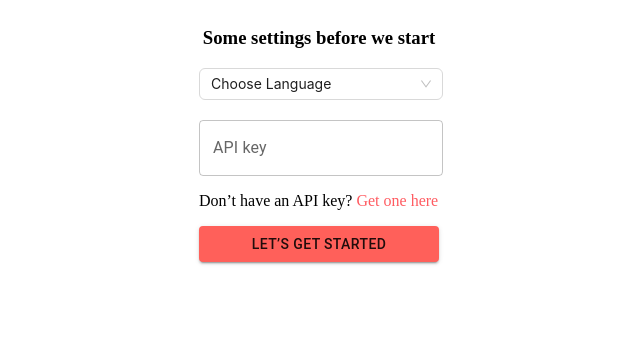
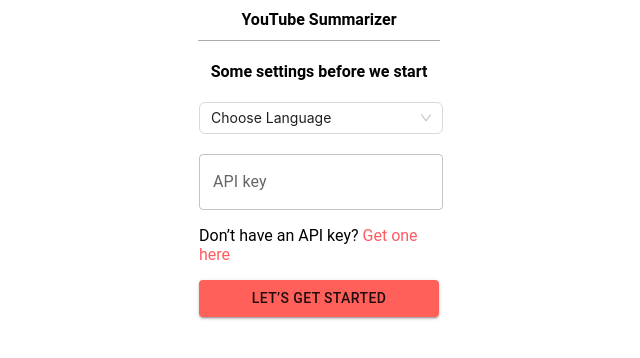
Before and after one commit to leo4512/youtube_summarizer_react, a React (Create React App) app: page /#/ in a window 1280 px wide. Shown: the top 358 px of the page, without its empty margins (321-961 px from the left). Built offline with nearby package versions, Linux system fonts and the light colour scheme; the HTML template or start-up script is replaced by a standard one.

Commit message:
styled: header

```diff
--- a/src/App.tsx
+++ b/src/App.tsx
@@ -1,14 +1,19 @@
 import { HashRouter, Route, Routes } from "react-router-dom";
 import { WelcomePage, SettingPage } from "./pages";
+import GlobalStyle from "./styles/GlobalStyle";
 
 function App() {
   return (
+    <div>
+      {" "}
+      <GlobalStyle />
       <HashRouter basename="/">
         <Routes>
           <Route path="/" element={<WelcomePage />} />
           <Route path="/setting" element={<SettingPage />} />
         </Routes>
       </HashRouter>
+    </div>
   );
 }
 
--- a/src/components/Heading.tsx
+++ b/src/components/Heading.tsx
@@ -1,11 +1,25 @@
-import React from "react";
+import styled from "styled-components";
+
+const Line = styled.div`
+  border-top: 0.1px solid #adacac;
+  width: 80%;
+  height: 0;
+`;
+
+const HeadingWrap = styled.div`
+  width: 100%;
+  display: flex;
+  flex-direction: column;
+  align-items: center;
+`;
 
 const Heading = () => {
-    return (
-        <div>
-            <h1>YouTube Summarizer</h1>
-        </div>
-    );
+  return (
+    <HeadingWrap>
+      <h1>YouTube Summarizer</h1>
+      <Line />
+    </HeadingWrap>
+  );
 };
 
 export { Heading };
--- a/src/pages/welcomePage.tsx
+++ b/src/pages/welcomePage.tsx
@@ -4,6 +4,7 @@
 import SelectButton from "../components/select";
 import { LongButton } from "../components/LongButton";
 import { useNavigate } from "react-router-dom";
+import { Heading } from "../components/Heading";
 
 const StyledForm = styled.div`
   display: flex;
@@ -17,7 +18,7 @@
 
 const WelcomeDiv = styled.div`
   width: 302px;
-  height: 255px;
+  height: 300px;
   margin: auto;
   display: flex;
   flex-direction: column;
@@ -61,7 +62,8 @@
 
   return (
     <WelcomeDiv>
-      <h3>Some settings before we start</h3>
+      <Heading />
+      <h4>Some settings before we start</h4>
       <StyledForm>
         <SelectButton onSelectChange={handleSelectChange} />
         <StyledDiv>
--- /dev/null
+++ b/src/styles/GlobalStyle.tsx
@@ -0,0 +1,15 @@
+import { createGlobalStyle } from "styled-components";
+
+const GlobalStyle = createGlobalStyle`
+  @import url('https://fonts.googleapis.com/css2?family=Roboto:wght@400;700&display=swap');
+  h1{
+    font-family: 'Roboto', sans-serif;
+    font-size:16px;
+    font-weight:700;
+  }
+  body {
+    font-family: 'Roboto', sans-serif;
+  }
+`;
+
+export default GlobalStyle;
```
Lines whose indentation alone changed are shown as unchanged.
